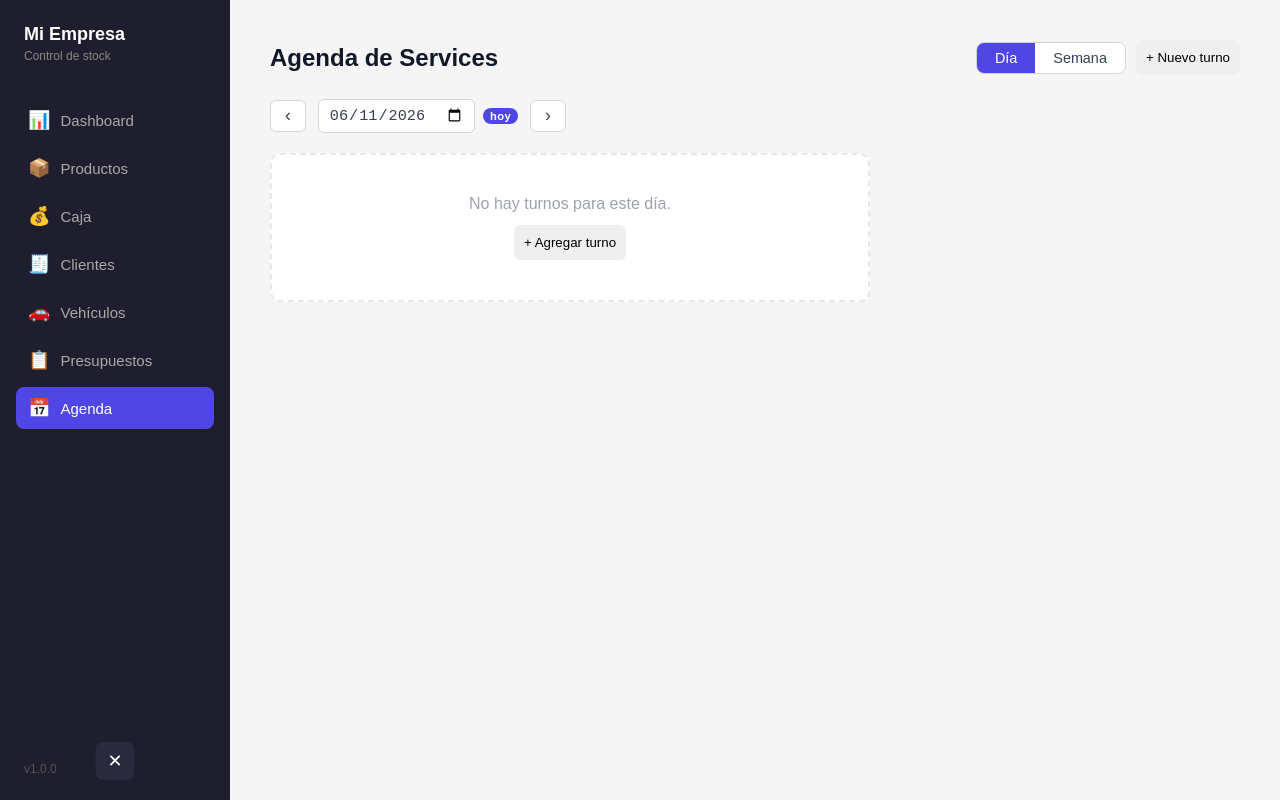
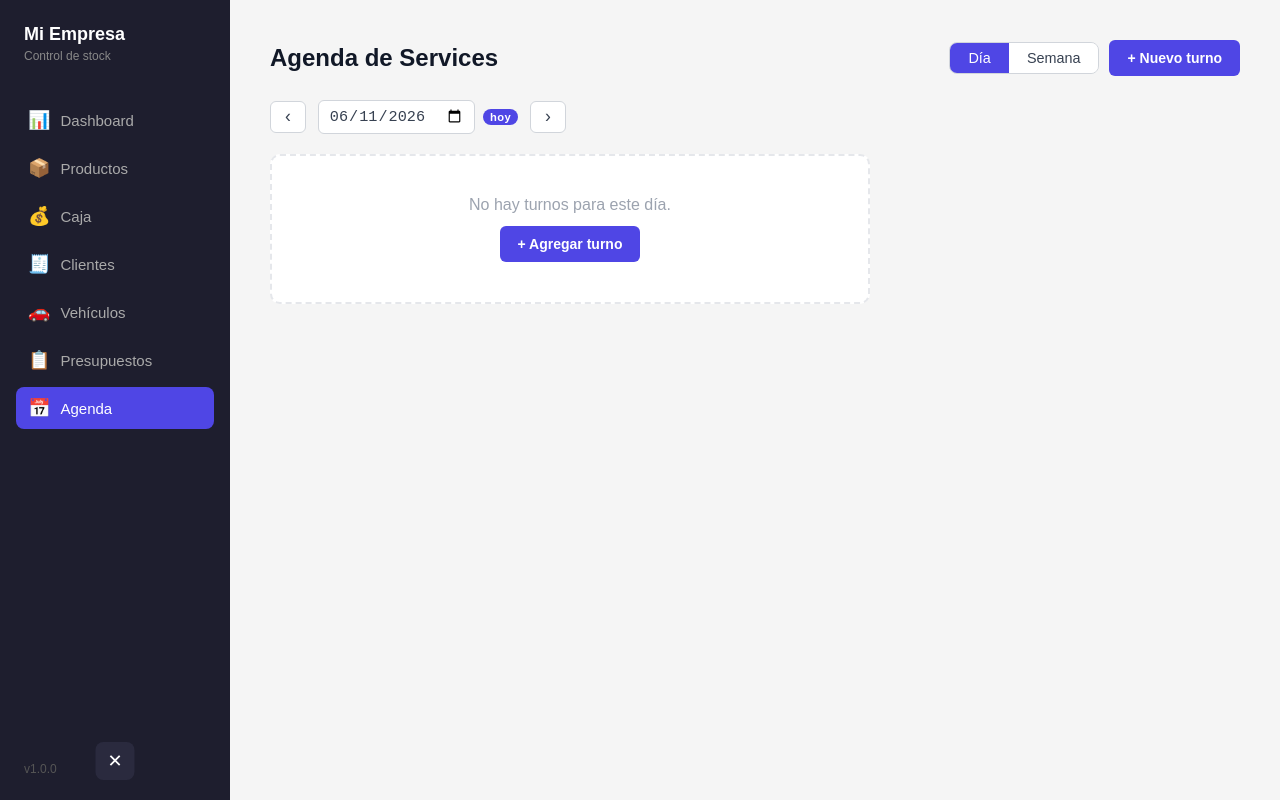
Before and after one commit to mv975309-bot/DEMO-SistemaControlStock, a React (Vite) app in the folder Frontend/: page /agenda in a window 1280 px wide. Built offline with nearby package versions, Linux system fonts and the light colour scheme.

Commit message:
correcciones

```diff
--- a/Frontend/src/estilos/Dashboard.css
+++ b/Frontend/src/estilos/Dashboard.css
@@ -284,7 +284,7 @@
   font-weight: 700;
 }
 .fila-alerta-cc:hover {
-  background: #fff7ed;
+  background: rgba(255, 247, 237, 0.12);
 }
 
 .badge-dias-sin-pago {
--- a/Frontend/src/estilos/Productos.css
+++ b/Frontend/src/estilos/Productos.css
@@ -32,10 +32,18 @@
 }
 
 .boton-guardar {
-  padding: 10px;
+  padding: 10px 18px;
   border: none;
   border-radius: 6px;
   cursor: pointer;
+  background: #4f46e5;
+  color: white;
+  font-size: 14px;
+  font-weight: 600;
+  transition: background 0.15s;
+}
+.boton-guardar:hover {
+  background: #4338ca;
 }
 
 .lista-productos {
```
